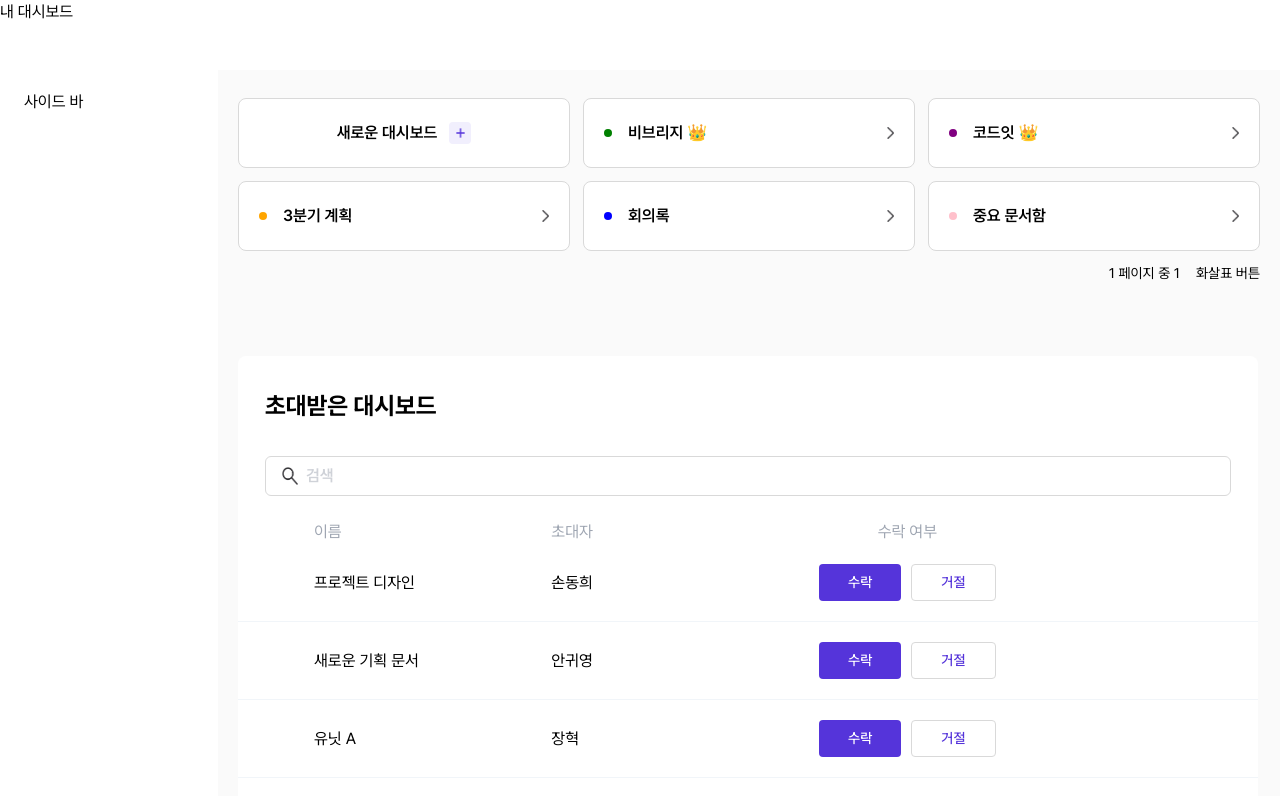
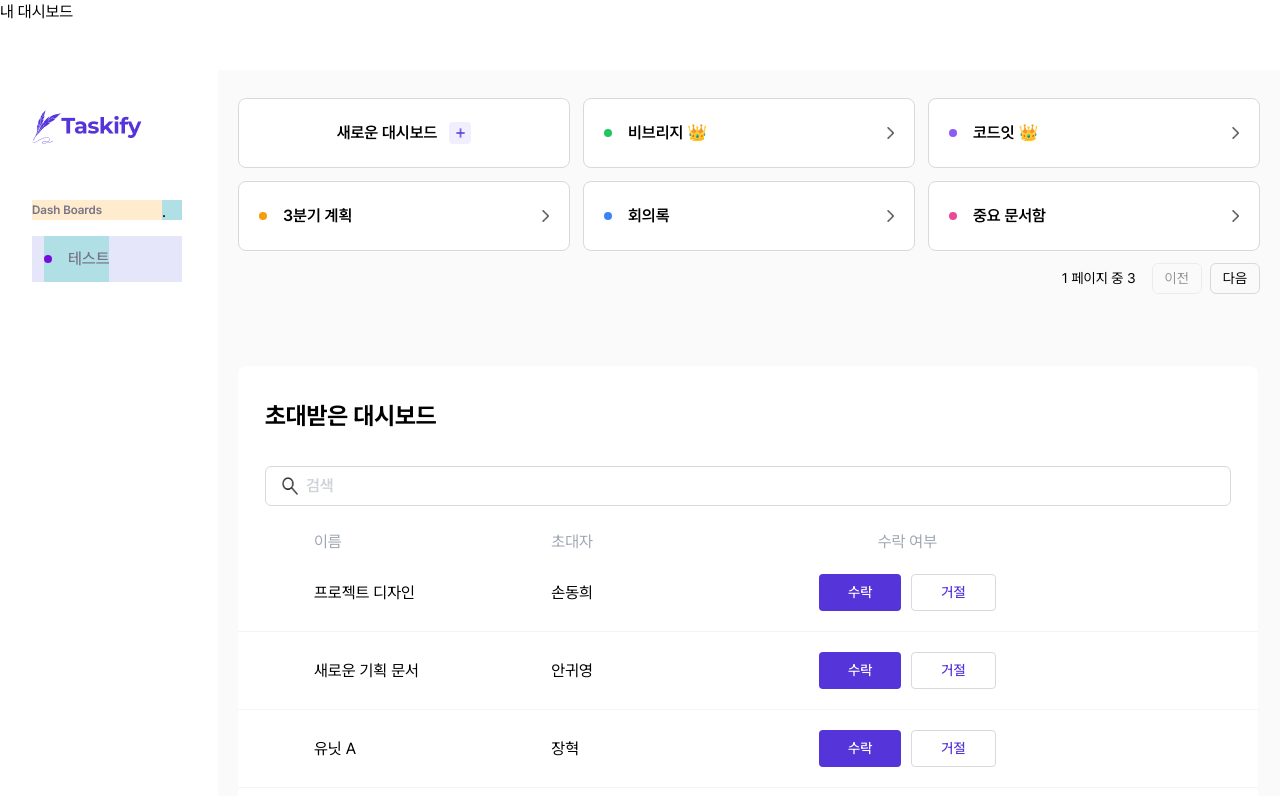
Before and after one commit to codeit17-part3-team5/taskify-fe, a Next.js app: page /mydashboard/MydashBoard in a window 1280 px wide. Shown: the top 796 px of the page. Built offline with nearby package versions, Linux system fonts and the light colour scheme.

Commit message:
Feat: 대시보드 리스트 페이지네이션 기능 구현

```diff
--- a/src/MockDashboardData.ts
+++ b/src/MockDashboardData.ts
@@ -1,11 +1,11 @@
 // 카드/사이드바 색 점표시용 팔레트
 export const COLOR_DOTS = {
-  green: '#22C55E',
-  purple: '#8B5CF6',
-  orange: '#F59E0B',
-  blue: '#3B82F6',
-  pink: '#EC4899',
-  gray: '#9CA3AF',
+  green: "#22C55E",
+  purple: "#8B5CF6",
+  orange: "#F59E0B",
+  blue: "#3B82F6",
+  pink: "#EC4899",
+  gray: "#9CA3AF",
 } as const;
 
 export type DotColor = keyof typeof COLOR_DOTS;
@@ -22,7 +22,7 @@ export type InviteRow = {
   id: string;
   name: string;
   inviter: string;
-  status: 'pending' | 'accepted' | 'declined';
+  status: "pending" | "accepted" | "declined";
 };
 
 export type SidebarItem = {
@@ -38,14 +38,14 @@ export type Member = {
   email?: string;
   avatarBg: string;
   initial: string;
-  role?: 'owner' | 'admin' | 'member';
+  role?: "owner" | "admin" | "member";
   joinedAt?: string;
 };
 
 export type Invite = {
   id: string;
   email: string;
-  status: 'pending' | 'accepted' | 'expired' | 'canceled';
+  status: "pending" | "accepted" | "expired" | "canceled";
   invitedBy: string;
   sentAt: string;
   expiresAt?: string;
@@ -53,30 +53,40 @@ export type Invite = {
 
 // 상단 카드(6칸 구성 예시)
 export const DASHBOARD_CARDS: DashboardCard[] = [
-  { id: 'vivridge', title: '비브리지', dot: 'green', isOwnerCrown: true },
-  { id: 'codeit', title: '코드잇', dot: 'purple', isOwnerCrown: true },
-  { id: 'q3plan', title: '3분기 계획', dot: 'orange' },
-  { id: 'meeting', title: '회의록', dot: 'blue' },
-  { id: 'important', title: '중요 문서함', dot: 'pink' },
+  { id: "vivridge", title: "비브리지", dot: "green", isOwnerCrown: true },
+  { id: "codeit", title: "코드잇", dot: "purple", isOwnerCrown: true },
+  { id: "q3plan", title: "3분기 계획", dot: "orange" },
+  { id: "meeting", title: "회의록", dot: "blue" },
+  { id: "important", title: "중요 문서함", dot: "pink" },
+  { id: "vivridge", title: "테스트1", dot: "green", isOwnerCrown: true },
+  { id: "codeit", title: "테스트2", dot: "purple", isOwnerCrown: true },
+  { id: "q3plan", title: "테스트3", dot: "orange" },
+  { id: "meeting", title: "테스트4", dot: "blue" },
+  { id: "important", title: "테스트5", dot: "pink" },
+  { id: "vivridge", title: "테스트6", dot: "green", isOwnerCrown: true },
+  { id: "codeit", title: "테스트7", dot: "purple", isOwnerCrown: true },
+  { id: "q3plan", title: "테스트8", dot: "orange" },
+  { id: "meeting", title: "테스트9", dot: "blue" },
+  { id: "important", title: "테스트110", dot: "pink" },
 ];
 
 // 사이드바 목록
 export const SIDEBAR_ITEMS: SidebarItem[] = [
-  { id: 's-vivr', title: '비브리지', dot: 'green', isOwnerCrown: true },
-  { id: 's-codeit', title: '코드잇', dot: 'purple', isOwnerCrown: true },
-  { id: 's-q3', title: '3분기 계획', dot: 'orange' },
-  { id: 's-meet', title: '회의록', dot: 'blue' },
-  { id: 's-important', title: '중요 문서함', dot: 'pink' },
+  { id: "s-vivr", title: "비브리지", dot: "green", isOwnerCrown: true },
+  { id: "s-codeit", title: "코드잇", dot: "purple", isOwnerCrown: true },
+  { id: "s-q3", title: "3분기 계획", dot: "orange" },
+  { id: "s-meet", title: "회의록", dot: "blue" },
+  { id: "s-important", title: "중요 문서함", dot: "pink" },
 ];
 
 // 초대받은 대시보드 (테이블)
 export const INVITED_DASHBOARDS: InviteRow[] = [
-  { id: 'i-1', name: '프로젝트 디자인', inviter: '손동희', status: 'pending' },
-  { id: 'i-2', name: '새로운 기획 문서', inviter: '안귀영', status: 'pending' },
-  { id: 'i-3', name: '유닛 A', inviter: '장혁', status: 'pending' },
-  { id: 'i-4', name: '유닛 B', inviter: '강나무', status: 'pending' },
-  { id: 'i-5', name: '유닛 C', inviter: '김태현', status: 'pending' },
-  { id: 'i-6', name: '유닛 D', inviter: '김태현', status: 'pending' },
+  { id: "i-1", name: "프로젝트 디자인", inviter: "손동희", status: "pending" },
+  { id: "i-2", name: "새로운 기획 문서", inviter: "안귀영", status: "pending" },
+  { id: "i-3", name: "유닛 A", inviter: "장혁", status: "pending" },
+  { id: "i-4", name: "유닛 B", inviter: "강나무", status: "pending" },
+  { id: "i-5", name: "유닛 C", inviter: "김태현", status: "pending" },
+  { id: "i-6", name: "유닛 D", inviter: "김태현", status: "pending" },
 ];
 
 // 페이지네이션(1페이지 예시)
@@ -98,90 +108,90 @@ export function searchInvites(keyword: string): InviteRow[] {
 /** 구성원: 이미지처럼 4명 예시 */
 export const MOCK_MEMBERS: Member[] = [
   {
-    id: 'm-001',
-    name: '정진성',
-    email: 'jjseong@taskify.com',
-    avatarBg: '#E9E2FF',
-    initial: 'J',
-    role: 'owner',
-    joinedAt: '2024-12-01T09:00:00Z',
+    id: "m-001",
+    name: "정진성",
+    email: "jjseong@taskify.com",
+    avatarBg: "#E9E2FF",
+    initial: "J",
+    role: "owner",
+    joinedAt: "2024-12-01T09:00:00Z",
   },
   {
-    id: 'm-002',
-    name: '김태순',
-    email: 'kts@taskify.com',
-    avatarBg: '#C5E4FF',
-    initial: 'K',
-    role: 'member',
-    joinedAt: '2025-01-03T08:30:00Z',
+    id: "m-002",
+    name: "김태순",
+    email: "kts@taskify.com",
+    avatarBg: "#C5E4FF",
+    initial: "K",
+    role: "member",
+    joinedAt: "2025-01-03T08:30:00Z",
   },
   {
-    id: 'm-003',
-    name: '최주빈',
-    email: 'cjb@taskify.com',
-    avatarBg: '#FFE28A',
-    initial: 'C',
-    role: 'member',
-    joinedAt: '2025-02-10T12:10:00Z',
+    id: "m-003",
+    name: "최주빈",
+    email: "cjb@taskify.com",
+    avatarBg: "#FFE28A",
+    initial: "C",
+    role: "member",
+    joinedAt: "2025-02-10T12:10:00Z",
   },
   {
-    id: 'm-004',
-    name: '오진혁',
-    email: 'ojh@taskify.com',
-    avatarBg: '#FBD0FF',
-    initial: 'Y',
-    role: 'member',
-    joinedAt: '2025-03-02T14:45:00Z',
+    id: "m-004",
+    name: "오진혁",
+    email: "ojh@taskify.com",
+    avatarBg: "#FBD0FF",
+    initial: "Y",
+    role: "member",
+    joinedAt: "2025-03-02T14:45:00Z",
   },
 ];
 
 /** 초대 내역: 대기중(pending) 위주로 5~6개 예시 */
 export const MOCK_INVITES: Invite[] = [
   {
-    id: 'i-101',
-    email: 'credItA@codeit.com',
-    status: 'pending',
-    invitedBy: '정진성',
-    sentAt: '2025-08-20T02:10:00Z',
-    expiresAt: '2025-09-03T02:10:00Z',
+    id: "i-101",
+    email: "credItA@codeit.com",
+    status: "pending",
+    invitedBy: "정진성",
+    sentAt: "2025-08-20T02:10:00Z",
+    expiresAt: "2025-09-03T02:10:00Z",
   },
   {
-    id: 'i-102',
-    email: 'credItB@codeit.com',
-    status: 'pending',
-    invitedBy: '정진성',
-    sentAt: '2025-08-20T02:15:00Z',
-    expiresAt: '2025-09-03T02:15:00Z',
+    id: "i-102",
+    email: "credItB@codeit.com",
+    status: "pending",
+    invitedBy: "정진성",
+    sentAt: "2025-08-20T02:15:00Z",
+    expiresAt: "2025-09-03T02:15:00Z",
   },
   {
-    id: 'i-103',
-    email: 'credItC@codeit.com',
-    status: 'pending',
-    invitedBy: '김태순',
-    sentAt: '2025-08-21T05:00:00Z',
-    expiresAt: '2025-09-04T05:00:00Z',
+    id: "i-103",
+    email: "credItC@codeit.com",
+    status: "pending",
+    invitedBy: "김태순",
+    sentAt: "2025-08-21T05:00:00Z",
+    expiresAt: "2025-09-04T05:00:00Z",
   },
   {
-    id: 'i-104',
-    email: 'codeitD@codeit.com',
-    status: 'pending',
-    invitedBy: '김태순',
-    sentAt: '2025-08-22T09:20:00Z',
-    expiresAt: '2025-09-05T09:20:00Z',
+    id: "i-104",
+    email: "codeitD@codeit.com",
+    status: "pending",
+    invitedBy: "김태순",
+    sentAt: "2025-08-22T09:20:00Z",
+    expiresAt: "2025-09-05T09:20:00Z",
   },
   {
-    id: 'i-105',
-    email: 'codeitE@codeit.com',
-    status: 'pending',
-    invitedBy: '최주빈',
-    sentAt: '2025-08-22T09:25:00Z',
-    expiresAt: '2025-09-05T09:25:00Z',
+    id: "i-105",
+    email: "codeitE@codeit.com",
+    status: "pending",
+    invitedBy: "최주빈",
+    sentAt: "2025-08-22T09:25:00Z",
+    expiresAt: "2025-09-05T09:25:00Z",
   },
   {
-    id: 'i-106',
-    email: 'codeitF@codeit.com',
-    status: 'canceled',
-    invitedBy: '오진혁',
-    sentAt: '2025-08-10T10:00:00Z',
+    id: "i-106",
+    email: "codeitF@codeit.com",
+    status: "canceled",
+    invitedBy: "오진혁",
+    sentAt: "2025-08-10T10:00:00Z",
   },
 ];
--- a/src/components/mydashboard/DashboardList.tsx
+++ b/src/components/mydashboard/DashboardList.tsx
@@ -1,25 +1,7 @@
 import Image from "next/image";
 import Link from "next/link";
 import ArrowRightimg from "@/assets/images/arrowrightimg.png";
-
-const COLOR_DOTS = {
-  green: "#22C55E",
-  purple: "#8B5CF6",
-  orange: "#F59E0B",
-  blue: "#3B82F6",
-  pink: "#EC4899",
-  gray: "#9CA3AF",
-} as const;
-
-type DotColor = keyof typeof COLOR_DOTS;
-
-type DashboardCard = {
-  id: string;
-  title: string;
-  dot: DotColor;
-  isOwnerCrown?: boolean;
-  href?: string;
-};
+import { COLOR_DOTS, DashboardCard } from "@/constants/dashboard";
 
 type DashboardListProps = {
   DASHBOARD_CARDS: DashboardCard[];
@@ -37,7 +19,7 @@ export default function DashboardList({ DASHBOARD_CARDS }: DashboardListProps) {
           <div className="flex items-center gap-4">
             <span
               className="inline-block w-2 h-2 rounded-full"
-              style={{ backgroundColor: card.dot }}
+              style={{ backgroundColor: COLOR_DOTS[card.dot] }}
             />
             <div className="text-[16px]">
               {card.title}
--- /dev/null
+++ b/src/components/mydashboard/Pagination.tsx
@@ -0,0 +1,47 @@
+type Props = {
+  total: number;
+  page: number;
+  onChange: (p: number) => void;
+  pageSize?: number;
+};
+
+export default function Pagination({
+  total,
+  page,
+  onChange,
+  pageSize = 5,
+}: Props) {
+  const totalPages = Math.max(1, Math.ceil(total / pageSize));
+  const pageChage = (p: number) =>
+    onChange(Math.min(Math.max(1, p), totalPages));
+
+  return (
+    <nav
+      className="flex justify-end items-center gap-2 text-[14px]"
+      aria-label="페이지네이션"
+    >
+      <span className="mr-2">
+        {page} 페이지 중 {totalPages}
+      </span>
+
+      <button
+        type="button"
+        onClick={() => pageChage(page - 1)}
+        disabled={page <= 1}
+        className="px-3 py-1 rounded-md border border-[#D9D9D9] disabled:opacity-40"
+        aria-label="이전 페이지"
+      >
+        이전
+      </button>
+      <button
+        type="button"
+        onClick={() => pageChage(page + 1)}
+        disabled={page >= totalPages}
+        className="px-3 py-1 rounded-md border border-[#D9D9D9] disabled:opacity-40"
+        aria-label="다음 페이지"
+      >
+        다음
+      </button>
+    </nav>
+  );
+}
--- /dev/null
+++ b/src/constants/dashboard.ts
@@ -0,0 +1,18 @@
+export const COLOR_DOTS = {
+  green: "#22C55E",
+  purple: "#8B5CF6",
+  orange: "#F59E0B",
+  blue: "#3B82F6",
+  pink: "#EC4899",
+  gray: "#9CA3AF",
+} as const;
+
+export type DotColor = keyof typeof COLOR_DOTS;
+
+export type DashboardCard = {
+  id: string;
+  title: string;
+  dot: DotColor;
+  isOwnerCrown?: boolean;
+  href?: string;
+};
--- a/src/pages/mydashboard/MydashBoard.tsx
+++ b/src/pages/mydashboard/MydashBoard.tsx
@@ -1,8 +1,10 @@
 import { useState, useMemo } from "react";
+import Sidebar from "@/components/sidebar/Sidebar";
 import NewDashboard from "@/components/mydashboard/NewDashboard";
 import Modal from "../../components/Modal";
 import InvitedDashboardList from "@/components/mydashboard/InvitedDashboardList";
 import DashboardList from "@/components/mydashboard/DashboardList";
+import Pagination from "@/components/mydashboard/Pagination";
 import CreateDashboard from "@/components/mydashboard/CreateDashboard";
 import {
   DASHBOARD_CARDS,
@@ -10,34 +12,44 @@ import {
   INVITED_DASHBOARDS,
 } from "@/MockDashboardData";
 
+const PAGE_SIZE = 5;
+
 export default function MydashBoard() {
   const [open, setOpen] = useState(false);
-
   const [query, setQuery] = useState("");
+  const [page, setPage] = useState(1);
 
   const filteredInvites = useMemo(() => {
     const q = query.trim();
     if (!q) return INVITED_DASHBOARDS;
-    return INVITED_DASHBOARDS.filter(
-      (r) => r.name.includes(q) || r.inviter.includes(q)
-    );
+    return INVITED_DASHBOARDS.filter((r) => r.name.includes(q));
   }, [query]);
 
+  const start = (page - 1) * PAGE_SIZE;
+  const pageCards = useMemo(
+    () => DASHBOARD_CARDS.slice(start, start + PAGE_SIZE),
+    [start]
+  );
   return (
     <>
       <header className="w-[1920px] h-[70px] bg-[#ffffff]">내 대시보드</header>
       <div className="flex flex-1">
         <aside className="w-[300px] h-[1550px] px-6 py-5 bg-[#ffffff]">
-          사이드 바
+          <Sidebar />
         </aside>
         <main className="flex-1 bg-[#FAFAFA] px-5 py-7">
           <div className="flex flex-col w-[1022px] gap-3">
             <div className="grid grid-cols-3 gap-[13px] w-full">
               <NewDashboard setOpen={setOpen} />
-              <DashboardList DASHBOARD_CARDS={DASHBOARD_CARDS} />
+              <DashboardList DASHBOARD_CARDS={pageCards} />
             </div>
             <div className="flex justify-end gap-4 text-[14px]">
-              1 페이지 중 1<button>화살표 버튼</button>
+              <Pagination
+                total={DASHBOARD_CARDS.length}
+                page={page}
+                onChange={setPage}
+                pageSize={PAGE_SIZE}
+              />
             </div>
             <InvitedDashboardList
               invites={INVITED_DASHBOARDS}
```
Also changed, not shown: src/components/mydashboard/MyDashboardGrid.tsx (added).
